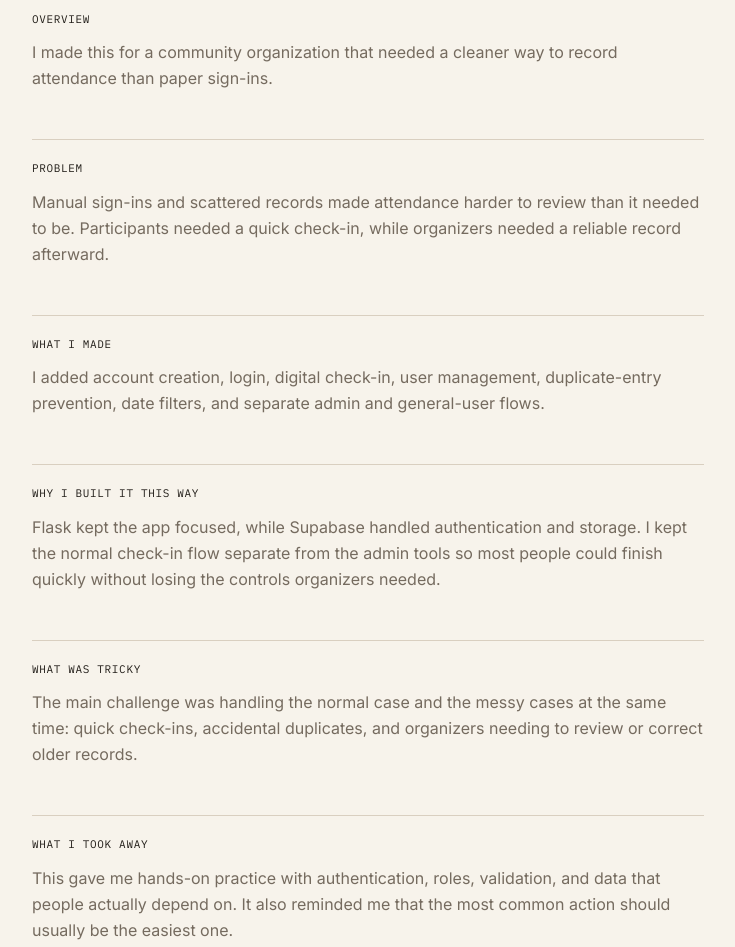
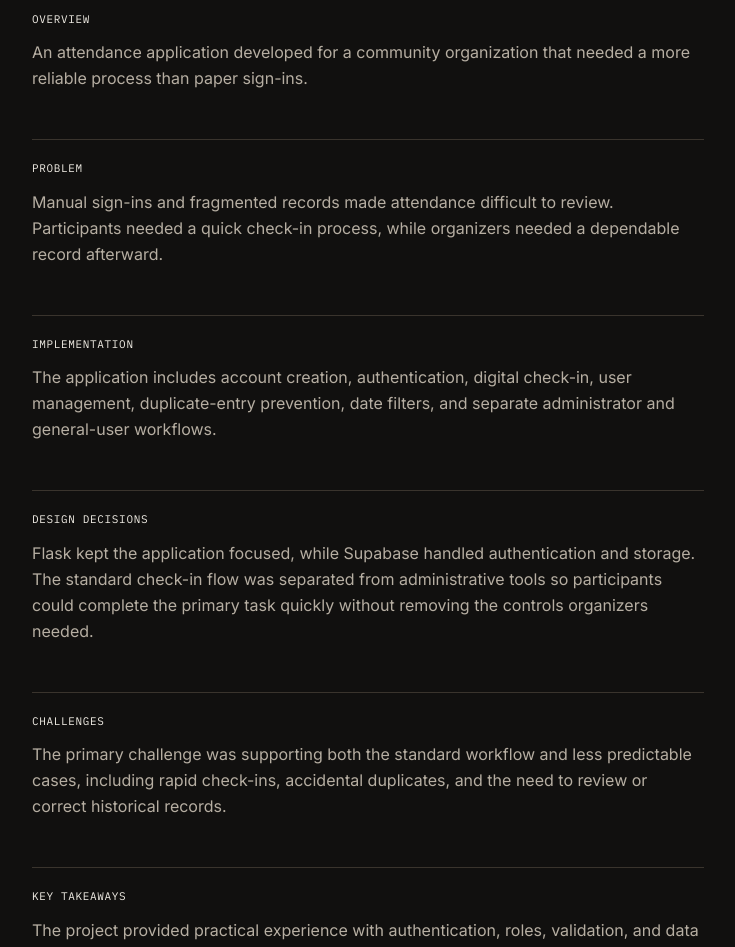
Before and after one commit to Jynx-xox/jynx-xox.github.io, a Next.js app: page /projects/attendance-system/ in a window 1280 px wide. Shown: the part 480-1427 px from the top of the page, without its empty margins (120-855 px from the left). Built offline with nearby package versions, Linux system fonts and the light colour scheme.

Commit message:
fixed some text issues again

```diff
--- a/app/globals.css
+++ b/app/globals.css
@@ -1,13 +1,13 @@
 @import "tailwindcss";
 
 @theme {
-  --color-bg: #f7f3eb;
-  --color-surface: #eee9df;
-  --color-ink: #211d18;
-  --color-muted: #756b5f;
-  --color-line: #d9cfc0;
-  --color-accent: #9a5039;
-  --color-accent-soft: #eadbd0;
+  --color-bg: #11100f;
+  --color-surface: #1b1917;
+  --color-ink: #f1ede5;
+  --color-muted: #b6aea2;
+  --color-line: #3a342d;
+  --color-accent: #d48a63;
+  --color-accent-soft: #39281f;
   --font-sans: "Inter", ui-sans-serif, system-ui, sans-serif;
   --font-mono: "IBM Plex Mono", ui-monospace, monospace;
 }
@@ -54,7 +54,7 @@ body {
 
 ::selection {
   background: var(--color-accent);
-  color: #fff;
+  color: var(--color-bg);
 }
 
 :focus-visible {
--- a/app/projects/[slug]/page.tsx
+++ b/app/projects/[slug]/page.tsx
@@ -23,10 +23,10 @@ const sections = (p: (typeof projects)[number]) =>
   [
     { label: "Overview", body: p.overview },
     { label: "Problem", body: p.problem },
-    { label: "What I made", body: p.built },
-    { label: "Why I built it this way", body: p.decisions },
-    { label: "What was tricky", body: p.challenges },
-    { label: "What I took away", body: p.learned },
+    { label: "Implementation", body: p.built },
+    { label: "Design decisions", body: p.decisions },
+    { label: "Challenges", body: p.challenges },
+    { label: "Key takeaways", body: p.learned },
   ] as const;
 
 export default async function ProjectPage({
--- a/data/content.ts
+++ b/data/content.ts
@@ -41,85 +41,85 @@ export const projects: Project[] = [
     title: "Wardrobe & Outfit Tracker",
     year: "2025",
     description:
-      "A place to keep track of clothes, put outfits together, and see what I wore.",
+      "A web application for organizing clothing, creating outfits, and maintaining outfit history.",
     role: "Solo developer",
     tech: ["React", "JavaScript", "Supabase"],
     live: "https://wardrobe-nine-snowy.vercel.app/",
     overview:
-      "I started this after moving away for college and wanting an easier way to share everyday stuff with friends — outfits included.",
+      "A social wardrobe application designed to make sharing everyday outfits with friends more engaging.",
     problem:
-      "My friends and I were farther apart, so the usual group-chat updates became less frequent. I wanted something a little more fun than sending a random outfit photo once in a while.",
+      "Distance made informal group-chat updates less frequent. The application provides a focused and interactive alternative to occasionally sharing outfit photos.",
     built:
-      "I put together logins, clothing-item management, outfit posts, daily fits, a calendar, following and followers, and likes. Friends can browse each other's outfits and clothing collections without jumping between different apps.",
+      "The application includes authentication, clothing-item management, outfit posts, daily outfits, calendar history, following, followers, and likes. Users can browse friends' outfits and clothing collections within one application.",
     decisions:
-      "I made it more social than a typical closet app. Supabase takes care of accounts and data, while the interface puts the clothes and outfit posts front and center.",
+      "The application was designed to be more social than a conventional closet tracker. Supabase manages authentication and data, while the interface keeps clothing and outfit posts central to the experience.",
     challenges:
-      "The tricky part was getting all the small pieces to work together: users, follows, clothes, posts, likes, and calendar history. Each feature was manageable on its own, but the app only felt good when the whole flow stayed simple.",
+      "The primary challenge was coordinating the related parts of the application: users, follows, clothing items, posts, likes, and calendar history. Each feature was manageable independently, but the overall experience depended on keeping the full workflow straightforward.",
     learned:
-      "This project showed me how quickly a small idea can turn into a real product once other people use it. I had to think about authentication, user-generated content, and the little details that make an app worth coming back to.",
+      "The project demonstrated how a small concept can develop into a complete product once other people begin using it. It required practical decisions around authentication, user-generated content, and the details that encourage continued engagement.",
   },
   {
     slug: "order-management",
     title: "Small Business Order Management Platform",
     year: "2025",
     description:
-      "A dashboard I made for my family's catering business to keep orders, payments, and pickup dates in one place.",
+      "An internal dashboard for managing customer orders, payments, and pickup dates for a family catering business.",
     role: "Solo developer",
     tech: ["Python", "Flask", "SQLite"], // private repo — no link
     overview:
-      "This replaced the collection of spreadsheets we were using to keep track of customer orders.",
+      "An internal application that replaced the collection of spreadsheets used to manage customer orders for the business.",
     problem:
-      "With 30+ customers, it was easy for an order or payment update to get buried in a spreadsheet. Finding a customer's information also took longer than it should have.",
+      "With more than 30 customers, order and payment updates could become difficult to locate in a spreadsheet. Retrieving customer information also required more time than necessary.",
     built:
-      "I added customer search, order filters, automatic totals, duplicate detection, AI-assisted order entry, and exports so the business could get to the information it needed faster.",
+      "The application includes customer search, order filters, automatic totals, duplicate detection, AI-assisted order entry, and data exports so the business can access key information more efficiently.",
     decisions:
-      "I used Flask and SQLite because this was an internal tool, not something that needed a huge stack. The main goal was to fit the way the business already worked instead of forcing everyone into a completely new process.",
+      "Flask and SQLite were selected because the application was an internal tool and did not require a large infrastructure stack. The primary goal was to support the existing workflow without forcing the business to adopt an entirely new process.",
     challenges:
-      "The hard part was turning an informal spreadsheet workflow into something structured without making it annoying to use. Customer names could repeat, orders changed, and AI-generated entries still needed to be checked before they were saved.",
+      "The main challenge was converting an informal spreadsheet workflow into a structured system without making it cumbersome to use. Customer names could repeat, orders could change, and AI-generated entries still required review before being saved.",
     learned:
-      "I got a better sense of what makes a tool useful in practice. Saving a few clicks is nice, but making information easier to trust and find is what actually helped.",
+      "The project strengthened the understanding of what makes an internal tool effective. Reducing clicks is useful, but improving the reliability and accessibility of information provides the greater benefit.",
   },
   {
     slug: "computer-vision-automation",
     title: "Real-Time Computer Vision Automation",
     year: "2025",
     description:
-      "A small computer-vision tool that spots quick-time events in games and presses the right key.",
+      "A computer-vision tool that detects quick-time events in games and provides the corresponding keyboard input.",
     role: "Solo developer",
     tech: ["Python", "OpenCV"], // private repo — no link
     overview:
-      "I built this to see how quickly a program could recognize an on-screen prompt and react to it.",
+      "A project evaluating how quickly a program could recognize an on-screen prompt and respond to it.",
     problem:
-      "Some game prompts only stay on screen for a moment. I wanted to test whether a camera-style computer-vision pipeline could catch them more consistently than manual input.",
+      "Some game prompts remain visible only briefly. The project evaluates whether a computer-vision pipeline can identify them more consistently than manual input.",
     built:
-      "The tool uses OpenCV for color detection and image analysis, watches specific parts of the screen, and sends the matching keyboard input when it finds an event.",
+      "The tool uses OpenCV for color detection and image analysis, monitors defined regions of the screen, and sends the corresponding keyboard input when it identifies an event.",
     decisions:
-      "I focused on small regions of the screen instead of processing everything. That cut down on unnecessary work and made it easier to tune the vision code separately from the keyboard controls.",
+      "Processing was limited to small regions of the screen rather than the entire display. This reduced unnecessary computation and allowed the vision logic to be tuned separately from the keyboard controls.",
     challenges:
-      "The balance was the difficult part. If detection was too sensitive, it reacted to things that were not prompts; if it was too strict, it missed events that only appeared briefly.",
+      "The central challenge was finding the appropriate detection threshold. Excessive sensitivity produced false positives, while overly strict conditions caused the system to miss prompts that appeared only briefly.",
     learned:
-      "This was a good introduction to the tradeoffs in real-time software. A change that improves accuracy can also add delay, and small timing differences can change the result completely.",
+      "The project introduced practical tradeoffs involved in real-time software. Improvements in accuracy can also introduce latency, and small timing differences can materially affect the result.",
   },
   {
     slug: "attendance-system",
     title: "Attendance Management System",
     year: "2024",
     description:
-      "A check-in site with accounts, duplicate prevention, and simple attendance filters.",
+      "An attendance application with account management, duplicate prevention, and administrative filtering.",
     role: "Solo developer",
     tech: ["Python", "Flask", "Supabase"], // private repo — no link
     overview:
-      "I made this for a community organization that needed a cleaner way to record attendance than paper sign-ins.",
+      "An attendance application developed for a community organization that needed a more reliable process than paper sign-ins.",
     problem:
-      "Manual sign-ins and scattered records made attendance harder to review than it needed to be. Participants needed a quick check-in, while organizers needed a reliable record afterward.",
+      "Manual sign-ins and fragmented records made attendance difficult to review. Participants needed a quick check-in process, while organizers needed a dependable record afterward.",
     built:
-      "I added account creation, login, digital check-in, user management, duplicate-entry prevention, date filters, and separate admin and general-user flows.",
+      "The application includes account creation, authentication, digital check-in, user management, duplicate-entry prevention, date filters, and separate administrator and general-user workflows.",
     decisions:
-      "Flask kept the app focused, while Supabase handled authentication and storage. I kept the normal check-in flow separate from the admin tools so most people could finish quickly without losing the controls organizers needed.",
+      "Flask kept the application focused, while Supabase handled authentication and storage. The standard check-in flow was separated from administrative tools so participants could complete the primary task quickly without removing the controls organizers needed.",
     challenges:
-      "The main challenge was handling the normal case and the messy cases at the same time: quick check-ins, accidental duplicates, and organizers needing to review or correct older records.",
+      "The primary challenge was supporting both the standard workflow and less predictable cases, including rapid check-ins, accidental duplicates, and the need to review or correct historical records.",
     learned:
-      "This gave me hands-on practice with authentication, roles, validation, and data that people actually depend on. It also reminded me that the most common action should usually be the easiest one.",
+      "The project provided practical experience with authentication, roles, validation, and data that users depend on. It also reinforced the importance of making the most common action the easiest one to complete.",
   },
 ];
 
```
